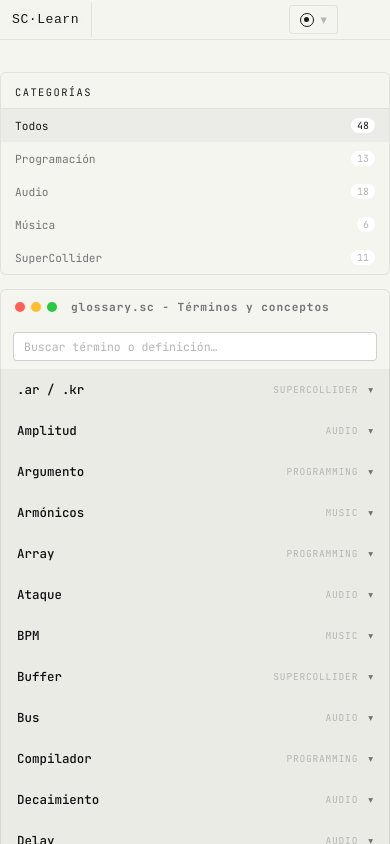
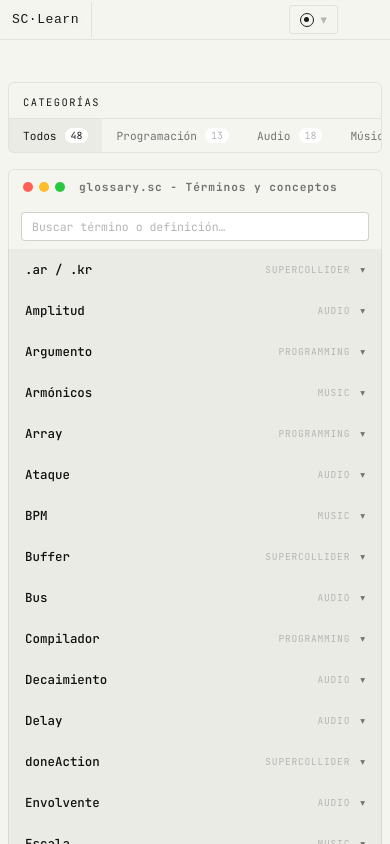
Before and after one commit to jmsanJS/supercollider-learn, a Next.js app: page /glossary in a window 390 px wide. Shown: the top 844 px of the page. Built offline with nearby package versions, Linux system fonts and the light colour scheme.

Commit message:
feat: make all pages responsive for tablet and phone

```diff
--- a/src/app/about/page.module.css
+++ b/src/app/about/page.module.css
@@ -103,8 +103,6 @@
   letter-spacing: 0.06em;
 }
 
-.step_content {}
-
 .step_title {
   font-size: 0.82rem;
   color: var(--text-primary);
@@ -178,15 +176,16 @@
   color: var(--accent);
 }
 
-.link_label {}
-
 .link_url {
   font-size: 0.72rem;
   color: var(--text-muted);
 }
 
-@media (max-width: 600px) {
+@media (max-width: 700px) {
+  .wrap {
+    padding: 20px 12px;
+  }
   .hero {
-    padding: 28px 20px;
+    padding: 24px 16px;
   }
 }
--- a/src/app/exercises/components/ExercisesSidebar/ExercisesSidebar.module.css
+++ b/src/app/exercises/components/ExercisesSidebar/ExercisesSidebar.module.css
@@ -4,6 +4,13 @@
   background: var(--bg-base);
   overflow: hidden;
   height: fit-content;
+}
+
+@media (max-width: 700px) {
+  .ex_sidebar {
+    max-height: 250px;
+    overflow-y: auto;
+  }
 }
 
 .sidebar_header {
@@ -92,3 +99,12 @@
   color: var(--text-muted);
   white-space: nowrap;
 }
+
+@media (max-width: 700px) {
+  .sidebar_header {
+    position: sticky;
+    top: 0;
+    z-index: 1;
+    background: var(--bg-base);
+  }
+}
--- a/src/app/exercises/page.module.css
+++ b/src/app/exercises/page.module.css
@@ -23,8 +23,21 @@
 }
 
 @media (max-width: 700px) {
+  .section_wrap {
+    padding: 0;
+  }
   .ex_layout {
     grid-template-columns: 1fr;
     padding: 0 10px;
+    min-height: unset;
   }
 }
+
+@media (max-width: 480px) {
+  .section_wrap {
+    margin: 12px auto;
+  }
+  .ex_layout {
+    padding: 0 8px;
+  }
+}
--- a/src/app/globals.css
+++ b/src/app/globals.css
@@ -127,7 +127,7 @@
   --text-primary: #f1f5f9;
   --text-secondary: #94a3b8;
   --text-muted: #475569;
-  --text-disabled: #2d3748;
+  --text-disabled: #414854;
 
   --editor-bg: #0a0e18;
   --editor-nums: rgba(148, 163, 184, 0.2);
--- a/src/app/glossary/page.module.css
+++ b/src/app/glossary/page.module.css
@@ -23,8 +23,36 @@
 }
 
 @media (max-width: 700px) {
+  .section_wrap {
+    padding: 0 10px;
+  }
   .glossary_layout {
     grid-template-columns: 1fr;
+    min-height: unset;
+  }
+  .cat_list {
+    display: flex;
+    overflow-x: auto;
+    scrollbar-width: none;
+    -ms-overflow-style: none;
+  }
+  .cat_list::-webkit-scrollbar {
+    display: none;
+  }
+  .cat_btn {
+    white-space: nowrap;
+    border-bottom: none;
+    border-right: 1px solid var(--border-subtle);
+    flex-shrink: 0;
+  }
+  .cat_btn:last-child {
+    border-right: none;
+  }
+}
+
+@media (max-width: 480px) {
+  .section_wrap {
+    padding: 12px 8px;
   }
 }
 
@@ -296,3 +324,10 @@
   border-color: var(--accent);
   background: var(--accent-dim);
 }
+
+@media (max-width: 700px) {
+  .sidebar {
+    position: static;
+    max-height: none;
+  }
+}
--- a/src/app/page.module.css
+++ b/src/app/page.module.css
@@ -98,4 +98,10 @@
   .cards_grid {
     grid-template-columns: 1fr;
   }
+  .section_wrap {
+    padding: 20px 12px;
+  }
+  .terminal_section {
+    padding: 24px 16px;
+  }
 }
--- a/src/app/progress/page.module.css
+++ b/src/app/progress/page.module.css
@@ -80,9 +80,28 @@
   list-style: none;
 }
 
+@media (max-width: 700px) {
+  .section_wrap {
+    padding: 0 10px;
+  }
+  .level_progress_grid {
+    grid-template-columns: repeat(2, 1fr);
+  }
+}
+
 @media (max-width: 500px) {
+  .section_wrap {
+    padding: 0 8px;
+  }
+  .progress_hero {
+    padding: 24px 16px;
+  }
   .level_progress_grid {
     grid-template-columns: 1fr;
+  }
+  .edr_tag,
+  .edr_level {
+    display: none;
   }
 }
 
--- a/src/app/ugens/UGensClient.tsx
+++ b/src/app/ugens/UGensClient.tsx
@@ -97,7 +97,7 @@ export default function UGensClient() {
           </div>
         </div>
 
-        <div>
+        <div className={styles.ugen_main}>
           <TerminalHeader title="ugens" desc="Unit Generators" />
 
           <div className={styles.ugen_detail}>
--- a/src/app/ugens/page.module.css
+++ b/src/app/ugens/page.module.css
@@ -23,8 +23,27 @@
 }
 
 @media (max-width: 700px) {
+  .section_wrap {
+    padding: 0 10px;
+  }
   .ugen_layout {
     grid-template-columns: 1fr;
+    min-height: unset;
+  }
+  .ugen_list_container {
+    max-height: 200px;
+    overflow-y: auto;
+    overflow-x: hidden;
+  }
+  .ugen_list {
+    overflow-y: visible;
+    flex: none;
+  }
+}
+
+@media (max-width: 480px) {
+  .section_wrap {
+    padding: 12px 8px;
   }
 }
 
@@ -36,6 +55,12 @@
   max-height: calc(100vh - 72px - 30px);
   display: flex;
   flex-direction: column;
+}
+
+@media (max-width: 700px) {
+  .ugen_list_container {
+    max-height: 250px
+  }
 }
 
 .ugen_list {
@@ -138,11 +163,22 @@
   color: var(--text-disabled);
 }
 
+.ugen_main {
+  min-width: 0;
+}
+
 .ugen_detail {
   border: 1px solid var(--border-subtle);
   border-radius: 0 0 6px 6px;
   padding: 20px 22px;
   background: var(--bg-surface);
+  min-width: 0;
+}
+
+.example_block pre {
+  white-space: pre;
+  overflow-x: auto;
+  max-width: 100%;
 }
 
 .ud_name {
@@ -289,3 +325,12 @@
 .btn_stop:hover {
   background: color-mix(in srgb, var(--btn-stop) 8%, transparent);
 }
+
+@media (max-width: 700px) {
+  .sidebar_header {
+    position: sticky;
+    top: 0;
+    z-index: 1;
+    background: var(--bg-base);
+  }
+}
```
Also changed, not shown: src/app/exercises/components/MainEditor/MainEditor.module.css (+17 -1 lines).
